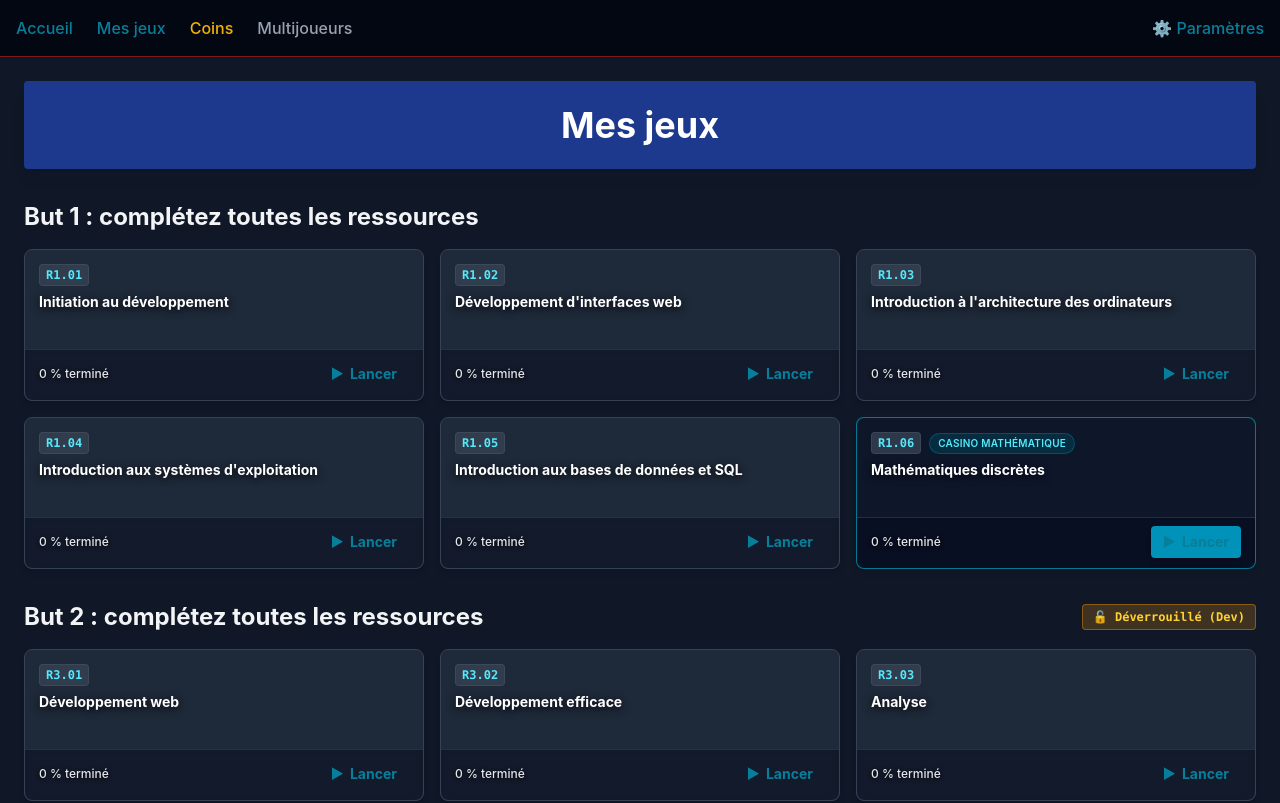
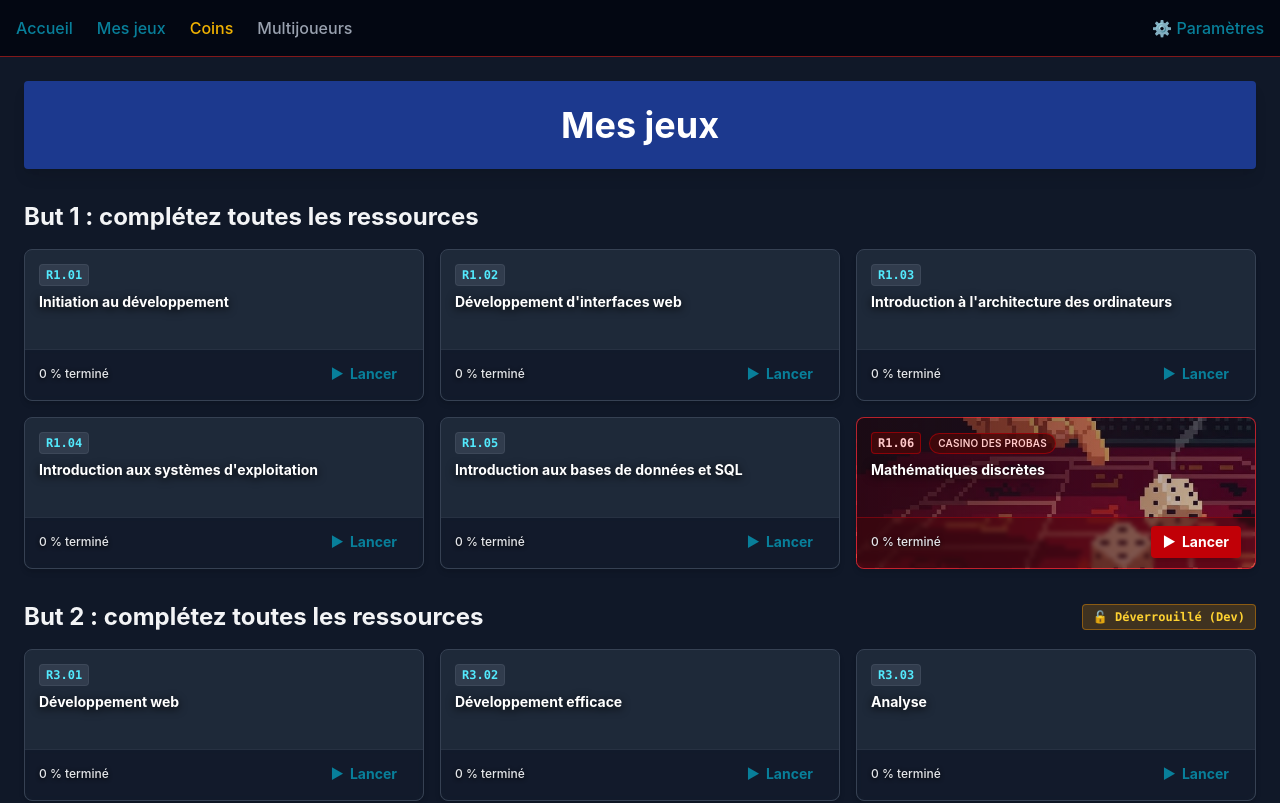
Before and after one commit to Mathys-V/sae-but3, a React (Vite) app in the folder client/: page /evil/jeux in a window 1280 px wide. Shown: the top 803 px of the page. Built offline with nearby package versions, Linux system fonts and the light colour scheme.

Commit message:
style: apparence ressource et background

```diff
--- a/client/src/data/ressources.js
+++ b/client/src/data/ressources.js
@@ -1,5 +1,6 @@
 // Liste complète des ressources du BUT Informatique (Parcours A)
 // 1 ressource = 1 mini-jeu potentiel
+
 export const ressourcesBUT = {
   BUT1: [
     // Semestre 1
@@ -17,7 +18,8 @@ export const ressourcesBUT = {
       nom: "Mathématiques discrètes",
       sem: 1,
       path: "/evil/jeux/casino",
-      tag: "Casino Mathématique",
+      bgImage: "/assets/casino/casinobg.jpg",
+      tag: "Casino des probas",
     },
     { id: "R1.07", nom: "Outils mathématiques fondamentaux", sem: 1 },
     { id: "R1.08", nom: "Introduction à la gestion des organisations", sem: 1 },
--- a/client/src/pages/EvilGames.jsx
+++ b/client/src/pages/EvilGames.jsx
@@ -8,18 +8,23 @@ import { ressourcesBUT } from "../data/ressources.js";
  */
 function CourseCard({ cours }) {
   const hasGame = Boolean(cours.path);
+  const isCasino = cours.id === "R1.06";
 
   return (
     <div
       className={`relative rounded-lg border overflow-hidden p-3.5 flex flex-col justify-between min-h-[9.5rem] transition-all duration-300 group shadow-md ${
         hasGame
-          ? "border-cyan-500/60 bg-slate-900/90 hover:border-cyan-400 hover:shadow-cyan-900/30 hover:shadow-lg"
+          ? isCasino
+            ? "border-red-500/70 bg-red-950/90 hover:border-red-400 hover:shadow-red-900/40 hover:shadow-lg"
+            : "border-cyan-500/60 bg-slate-900/90 hover:border-cyan-400 hover:shadow-cyan-900/30 hover:shadow-lg"
           : "bg-gray-800 border-gray-700 hover:border-gray-600"
       }`}
       style={
         cours.bgImage
           ? {
-              backgroundImage: `linear-gradient(to right, rgba(8, 18, 35, 0.72) 0%, rgba(12, 28, 52, 0.45) 55%, rgba(12, 28, 52, 0.2) 100%), url(${cours.bgImage})`,
+              backgroundImage: isCasino
+                ? `linear-gradient(to right, rgba(35, 8, 16, 0.72) 0%, rgba(48, 10, 22, 0.45) 55%, rgba(48, 10, 22, 0.2) 100%), url(${cours.bgImage})`
+                : `linear-gradient(to right, rgba(8, 18, 35, 0.72) 0%, rgba(12, 28, 52, 0.45) 55%, rgba(12, 28, 52, 0.2) 100%), url(${cours.bgImage})`,
               backgroundSize: "cover",
               backgroundPosition: "center",
             }
@@ -40,28 +45,31 @@ function CourseCard({ cours }) {
       {/* En-tête : Badge identifiant & Titre du cours */}
       <div className="relative z-10 pr-14">
         <div className="flex flex-wrap items-center gap-2 mb-1.5">
-          <span className="font-mono text-xs font-bold px-1.5 py-0.5 rounded bg-gray-700/80 text-cyan-300 border border-gray-600/50">
+          <span className={`font-mono text-xs font-bold px-1.5 py-0.5 rounded border ${isCasino ? "bg-red-950/80 text-red-200 border-red-700/60" : "bg-gray-700/80 text-cyan-300 border-gray-600/50"}`}>
             {cours.id}
           </span>
           {cours.tag && (
-            <span className="text-[10px] font-semibold tracking-wide uppercase px-2 py-0.5 rounded-full bg-cyan-950/80 text-cyan-300 border border-cyan-700/50">
+            <span className={`text-[10px] font-semibold tracking-wide uppercase px-2 py-0.5 rounded-full ${isCasino ? "bg-red-950/80 text-red-200 border border-red-700/60" : "bg-cyan-950/80 text-cyan-300 border border-cyan-700/50"}`}>
               {cours.tag}
             </span>
           )}
         </div>
-        <div className="font-bold text-sm text-white drop-shadow-[0_2px_4px_rgba(0,0,0,0.95)] line-clamp-2 leading-snug group-hover:text-cyan-200 transition-colors">
+        <div className={`font-bold text-sm text-white drop-shadow-[0_2px_4px_rgba(0,0,0,0.95)] line-clamp-2 leading-snug transition-colors ${isCasino ? "group-hover:text-red-200" : "group-hover:text-cyan-200"}`}>
           {cours.nom}
         </div>
       </div>
 
       {/* Bas de carte : Progression & Bouton d'accès */}
-      <div className="flex justify-between items-center mt-3 pt-2 border-t border-gray-700/60 bg-slate-950/40 -mx-3.5 -mb-3.5 px-3.5 pb-2.5 rounded-b-lg relative z-10 backdrop-blur-[2px]">
+      <div className={`flex justify-between items-center mt-3 pt-2 border-t -mx-3.5 -mb-3.5 px-3.5 pb-2.5 rounded-b-lg relative z-10 backdrop-blur-[2px] ${isCasino ? "border-red-800/60 bg-red-950/45" : "border-gray-700/60 bg-slate-950/40"}`}>
         <span className="text-xs text-gray-200 font-medium drop-shadow-[0_1px_2px_rgba(0,0,0,0.9)]">0 % terminé</span>
         <Link
           to={cours.path ? cours.path : `/evil/jeux/${cours.id}`}
+          style={isCasino ? { color: "#fff" } : undefined}
           className={`font-bold text-xs sm:text-sm flex items-center gap-1.5 px-3 py-1.5 rounded transition-all duration-200 ${
             hasGame
-              ? "bg-cyan-600 hover:bg-cyan-500 text-white shadow-md hover:shadow-cyan-500/40"
+              ? isCasino
+                ? "bg-red-700 hover:bg-red-600 text-white hover:text-white shadow-md hover:shadow-red-500/40"
+                : "bg-cyan-600 hover:bg-cyan-500 text-white shadow-md hover:shadow-cyan-500/40"
               : "text-blue-400 hover:text-blue-300 hover:bg-blue-950/40"
           }`}
         >
```
Also changed, not shown: client/src/layouts/EvilLayout.jsx (+14 -8 lines), client/public/assets/casino/casinobg.jpg (renamed from client/src/assets/ressourcebg/casinobg.jpg), client/src/assets/backgrounds/roulettebg.png (added).
